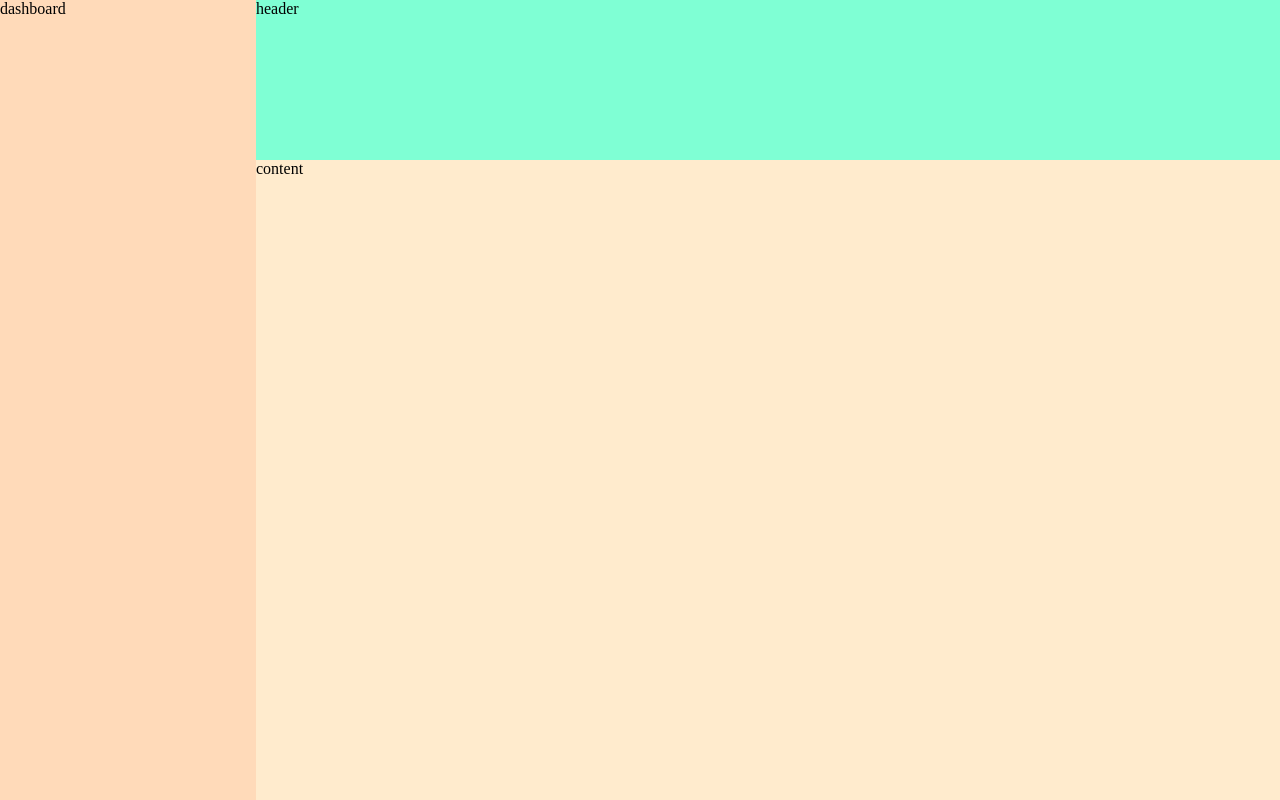
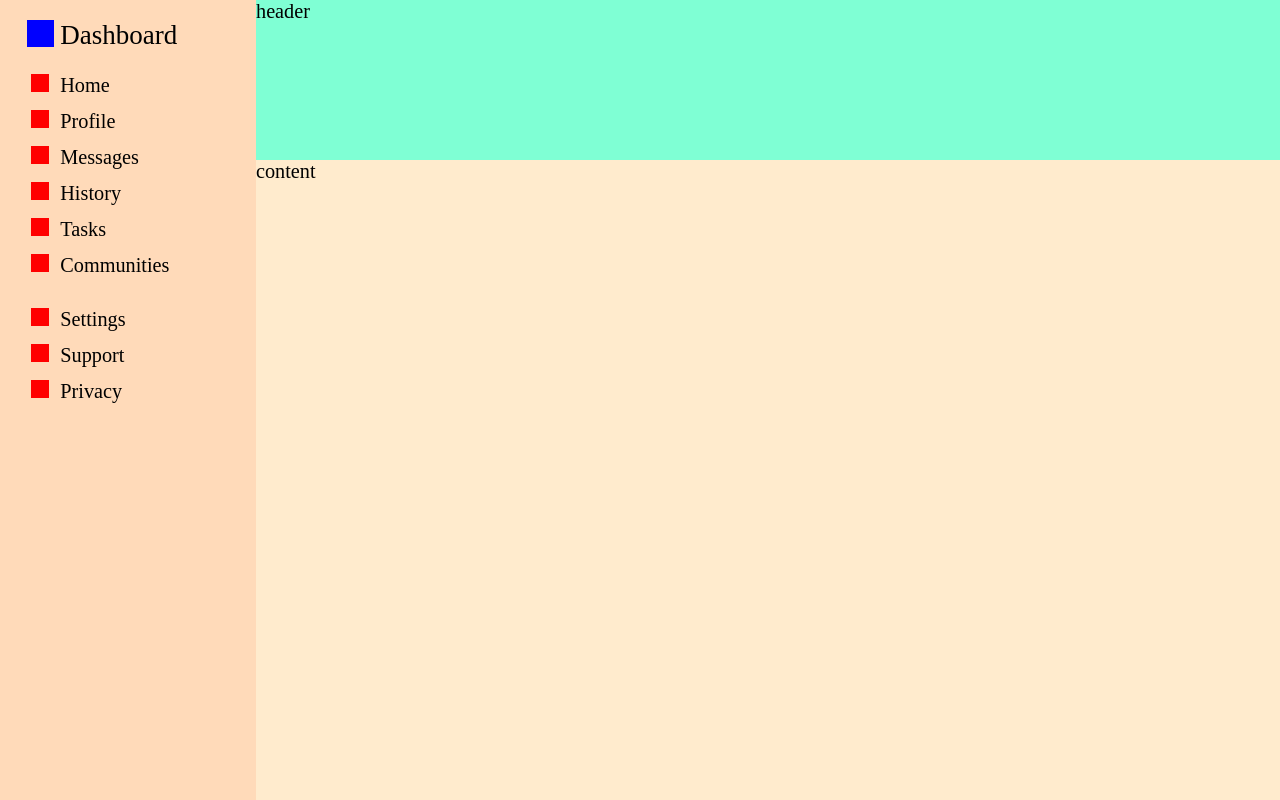
Before and after one commit to rdat5/admin-dashboard, a plain HTML site: page index.html in a window 1280 px wide. Drawn offline with Linux system fonts and the light colour scheme.

Commit message:
Align dashboard elements

```diff
--- a/css/style.css
+++ b/css/style.css
@@ -5,6 +5,7 @@
     margin: 0;
     padding: 0;
     box-sizing: border-box;
+    font-size: 1.125rem;
 }
 
 body
@@ -20,3 +21,35 @@ body
 {
     grid-row: 1 / 3;
 }
+
+.dashboard .dash-container
+{
+    display: grid;
+    grid-template-rows: 3rem repeat(5, 2rem) 3rem repeat(3, 2rem);
+    padding: 1em;
+    height: 60%;
+}
+.dashboard .dash-container .dash-header,
+.dashboard .dash-container .dash-item
+{
+    display: grid;
+    grid-template-columns: 40px 1fr;
+}
+.dashboard .dash-container .dash-header .dash-icon
+{
+    width: 1.5rem;
+    height: 1.5rem;
+    background-color: blue;
+    justify-self: center
+}
+.dashboard .dash-container .dash-header p
+{
+    font-size: 1.5rem;
+}
+.dashboard .dash-container .dash-item .dash-icon
+{
+    width: 1rem;
+    height: 1rem;
+    background-color: red;
+    justify-self: center;
+}
--- a/index.html
+++ b/index.html
@@ -9,7 +9,48 @@
 </head>
 <body>
     <div class="dashboard" style="background-color: peachpuff">
-        dashboard
+        <div class="dash-container">
+            <div class="dash-header">
+                <div class="dash-icon"></div>
+                <p>Dashboard</p>
+            </div>
+            <div class="dash-item">
+                <div class="dash-icon"></div>
+                <p>Home</p>
+            </div>
+            <div class="dash-item">
+                <div class="dash-icon"></div>
+                <p>Profile</p>
+            </div>
+            <div class="dash-item">
+                <div class="dash-icon"></div>
+                <p>Messages</p>
+            </div>
+            <div class="dash-item">
+                <div class="dash-icon"></div>
+                <p>History</p>
+            </div>
+            <div class="dash-item">
+                <div class="dash-icon"></div>
+                <p>Tasks</p>
+            </div>
+            <div class="dash-item">
+                <div class="dash-icon"></div>
+                <p>Communities</p>
+            </div>
+            <div class="dash-item">
+                <div class="dash-icon"></div>
+                <p>Settings</p>
+            </div>
+            <div class="dash-item">
+                <div class="dash-icon"></div>
+                <p>Support</p>
+            </div>
+            <div class="dash-item">
+                <div class="dash-icon"></div>
+                <p>Privacy</p>
+            </div>
+        </div>
     </div>
     <div class="header" style="background-color: aquamarine;">
         header
```
